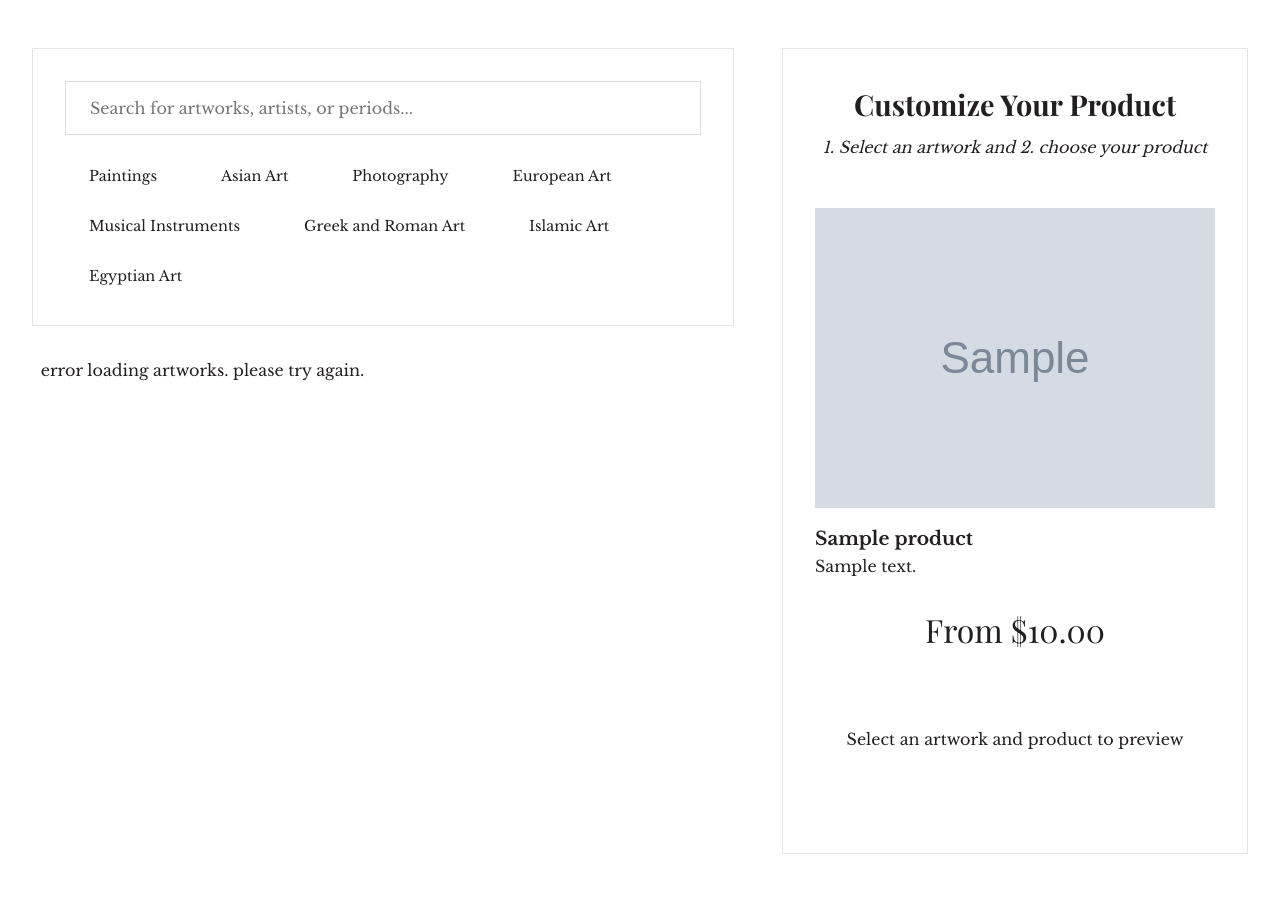
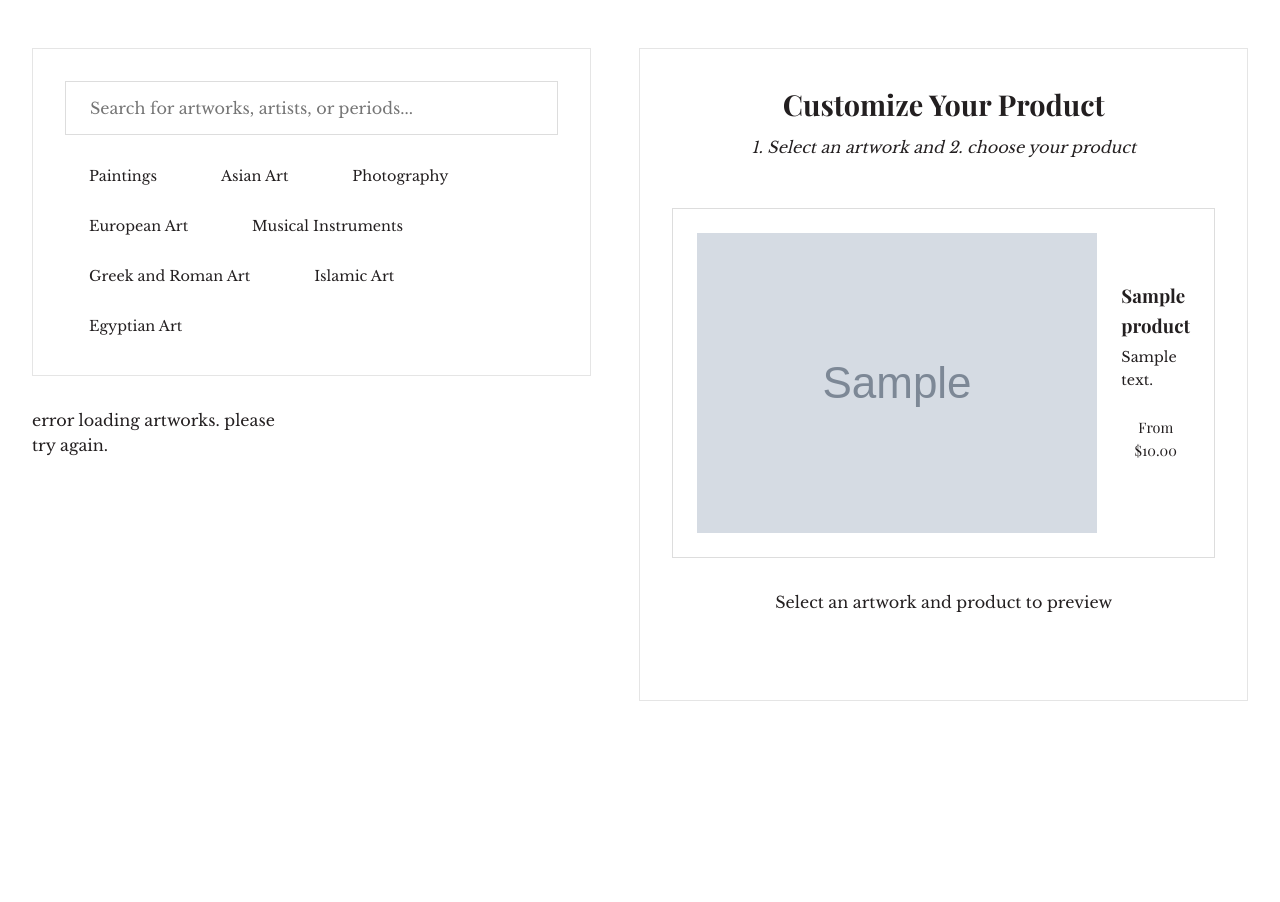
Before and after one commit to susiesyli/cs120-final, a PHP site: page /index.php in a window 1280 px wide. Shown: the part 230-1132 px from the top of the page. After the commit the page ends 931 px from the top, so only its background shows below. Run offline with PHP 8.4, Linux system fonts and the light colour scheme; tables that the repository leaves empty hold one stand-in row (values such as "Sample post"); grey boxes marked "Sample" are stand-in pictures; data that the repository does not hold is empty.

Commit message:
Update list_products.php

```diff
--- a/list_products.php
+++ b/list_products.php
@@ -9,7 +9,6 @@
         ?>
     </head>
     <body>
-        <div class="product-options">
         <?php
             $conn = new mysqli($server, $userid, $pw);
 
@@ -19,7 +18,7 @@
 
             while ($row = $result->fetch_assoc()) {
                 printf(
-                    '<div class="product-options" data-product="%s" product-id="%s"><img class="product-image" src="images/%s"><div><h3>%s</h3><p>%s</p><p class="price">From $%s</p></div>',
+                    '<div class="product-option" data-product="%s" product-id="%s"><img class="product-image" src="images/%s"><div><h3>%s</h3><p>%s</p><p class="price">From $%s</p></div></div>',
                     $row['name'],
                     $row['productid'],
                     $row['image_link'],
@@ -30,6 +29,5 @@
             }
             $conn->close();
         ?>
-        </div>
     </body>
 </html>
```
